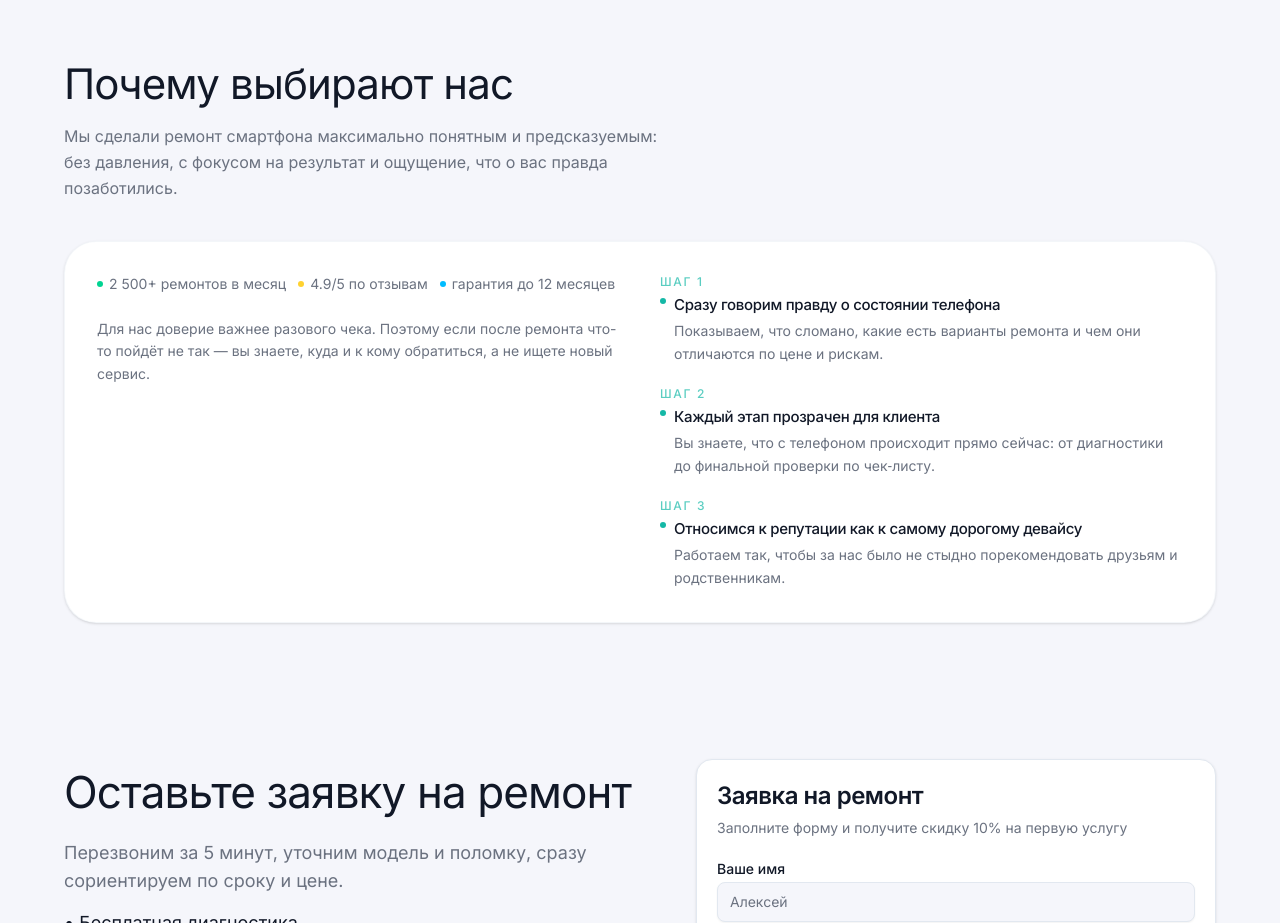
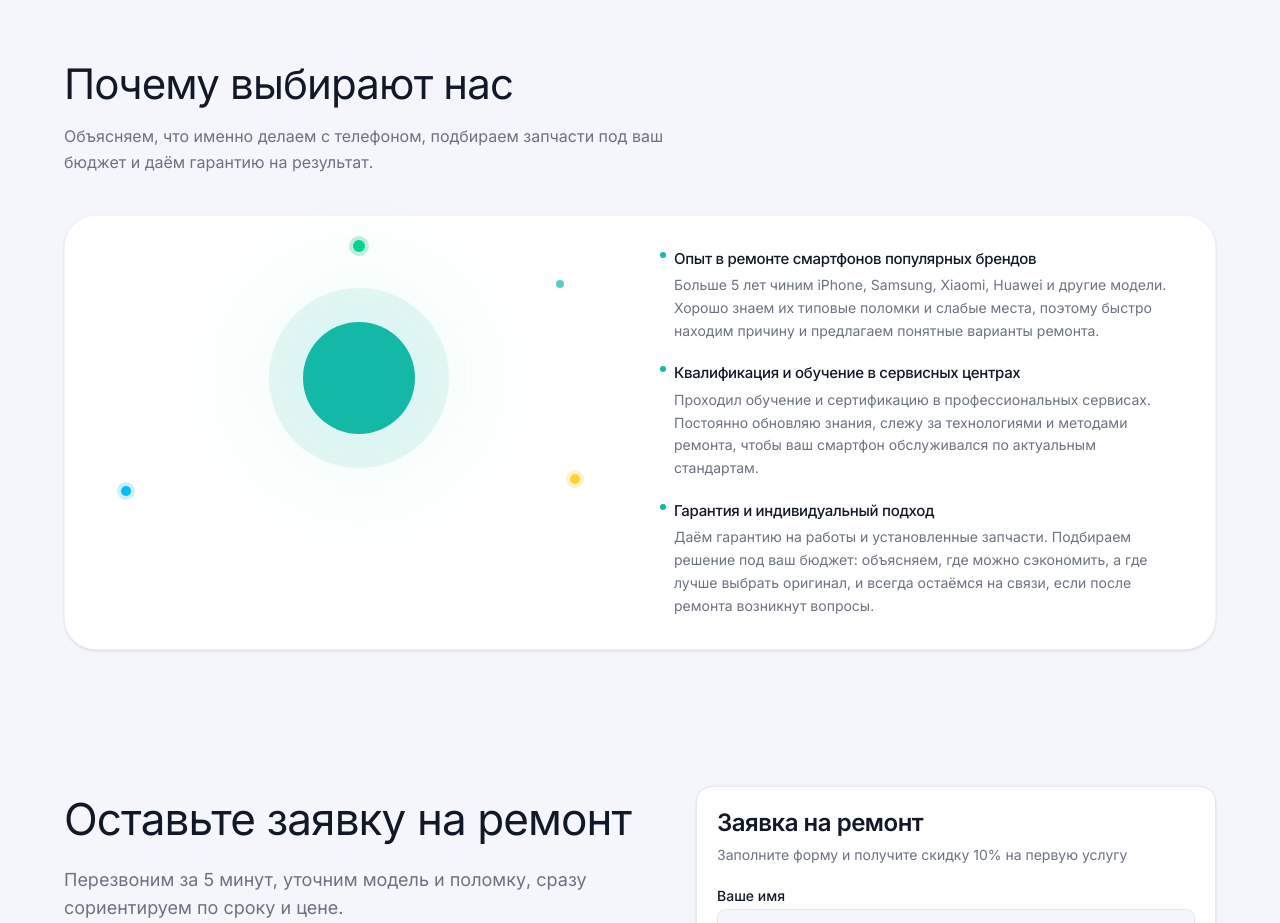
Before and after one commit to yaandrei2000/repair-phone, a Next.js app: page / in a window 1280 px wide. Shown: the part 1560-2483 px from the top of the page. Built offline with nearby package versions, Linux system fonts and the light colour scheme; no server answers.

Commit message:
first commit

```diff
--- a/src/components/landing/trust.tsx
+++ b/src/components/landing/trust.tsx
@@ -5,19 +5,19 @@ import { motion } from "motion/react";
 
 const reasons = [
   {
-    title: "Сразу говорим правду о состоянии телефона",
+    title: "Опыт в ремонте смартфонов популярных брендов",
     description:
-      "Показываем, что сломано, какие есть варианты ремонта и чем они отличаются по цене и рискам.",
+      "Больше 5 лет чиним iPhone, Samsung, Xiaomi, Huawei и другие модели. Хорошо знаем их типовые поломки и слабые места, поэтому быстро находим причину и предлагаем понятные варианты ремонта.",
   },
   {
-    title: "Каждый этап прозрачен для клиента",
+    title: "Квалификация и обучение в сервисных центрах",
     description:
-      "Вы знаете, что с телефоном происходит прямо сейчас: от диагностики до финальной проверки по чек‑листу.",
+      "Проходил обучение и сертификацию в профессиональных сервисах. Постоянно обновляю знания, слежу за технологиями и методами ремонта, чтобы ваш смартфон обслуживался по актуальным стандартам.",
   },
   {
-    title: "Относимся к репутации как к самому дорогому девайсу",
+    title: "Гарантия и индивидуальный подход",
     description:
-      "Работаем так, чтобы за нас было не стыдно порекомендовать друзьям и родственникам.",
+      "Даём гарантию на работы и установленные запчасти. Подбираем решение под ваш бюджет: объясняем, где можно сэкономить, а где лучше выбрать оригинал, и всегда остаёмся на связи, если после ремонта возникнут вопросы.",
   },
 ];
 
@@ -32,42 +32,33 @@ export function Trust() {
           </h2>
 
           <p className="max-w-[620px] text-[14px] leading-relaxed text-muted-foreground md:text-base">
-            Мы сделали ремонт смартфона максимально понятным и предсказуемым:
-            без давления, с фокусом на результат и ощущение, что о вас правда
-            позаботились.
+            Объясняем, что именно делаем с телефоном, подбираем запчасти под ваш
+            бюджет и даём гарантию на результат.
           </p>
         </div>
 
         {/* Блок с причинами и анимацией на белом фоне */}
         <div className="rounded-[32px] border border-border/40 bg-white px-4 py-6 shadow-sm md:px-8 md:py-8">
           <div className="flex flex-col gap-6 md:flex-row md:items-start md:gap-10">
-            {/* Левая часть: крупные цифры и текст без подложки */}
-            <div className="flex-1 space-y-5 md:space-y-6">
-              <div className="flex flex-wrap items-center gap-3 text-sm text-muted-foreground md:text-sm">
-                <span className="inline-flex items-center gap-1.5">
-                  <span className="h-1.5 w-1.5 rounded-full bg-emerald-400" />
-                  <span>2 500+ ремонтов в месяц</span>
-                </span>
-                <span className="inline-flex items-center gap-1.5">
-                  <span className="h-1.5 w-1.5 rounded-full bg-amber-300" />
-                  <span>4.9/5 по отзывам</span>
-                </span>
-                <span className="inline-flex items-center gap-1.5">
-                  <span className="h-1.5 w-1.5 rounded-full bg-sky-400" />
-                  <span>гарантия до 12 месяцев</span>
-                </span>
-              </div>
+            {/* Левая часть: только визуальный блок без текста */}
+            <div className="flex-1">
+              <div className="relative flex h-[220px] items-center justify-center md:h-[260px]">
+                {/* Внешний мягкий круг */}
+                <div className="absolute h-[200px] w-[200px] rounded-full bg-primary/5 blur-2xl md:h-[230px] md:w-[230px]" />
+                {/* Средний круг */}
+                <div className="absolute h-[150px] w-[150px] rounded-full bg-primary/10 md:h-[180px] md:w-[180px]" />
+                {/* Внутренний круг */}
+                <div className="absolute h-[96px] w-[96px] rounded-full bg-primary md:h-[112px] md:w-[112px]" />
 
-              <div className="relative mt-2 text-[13px] leading-relaxed text-muted-foreground md:text-sm">
-                <p>
-                  Для нас доверие важнее разового чека. Поэтому если после
-                  ремонта что-то пойдёт не так — вы знаете, куда и к кому
-                  обратиться, а не ищете новый сервис.
-                </p>
+                {/* Маленькие индикаторы вокруг круга */}
+                <span className="absolute -top-2 left-1/2 h-3 w-3 -translate-x-1/2 rounded-full bg-emerald-400 shadow-[0_0_0_4px_rgba(16,185,129,0.25)]" />
+                <span className="absolute bottom-3 left-4 h-2.5 w-2.5 rounded-full bg-sky-400 shadow-[0_0_0_4px_rgba(56,189,248,0.25)] md:left-6" />
+                <span className="absolute bottom-6 right-6 h-2.5 w-2.5 rounded-full bg-amber-300 shadow-[0_0_0_4px_rgba(252,211,77,0.3)] md:right-10" />
+                <span className="absolute top-8 right-10 h-2 w-2 rounded-full bg-primary/70 md:right-14" />
               </div>
             </div>
 
-            {/* Правая часть: простая колонка причин без линии и таймлайна */}
+            {/* Правая часть: простая колонка причин без шагов */}
             <div className="flex-1">
               <div className="flex flex-col gap-4 md:gap-5">
                 {reasons.map((reason, index) => (
@@ -80,10 +71,7 @@ export function Trust() {
                     whileHover={{ scale: 1.02, x: 2 }}
                     className="group text-left"
                   >
-                    <p className="text-[12px] font-medium uppercase tracking-[0.14em] text-primary/70 md:text-xs">
-                      Шаг {index + 1}
-                    </p>
-                    <div className="mt-1 flex items-start gap-2">
+                    <div className="flex items-start gap-2">
                       <span className="mt-1 h-1.5 w-1.5 flex-none rounded-full bg-primary group-hover:bg-sky-400" />
                       <div>
                         <h3 className="text-[15px] font-medium text-foreground md:text-[15px]">
```
